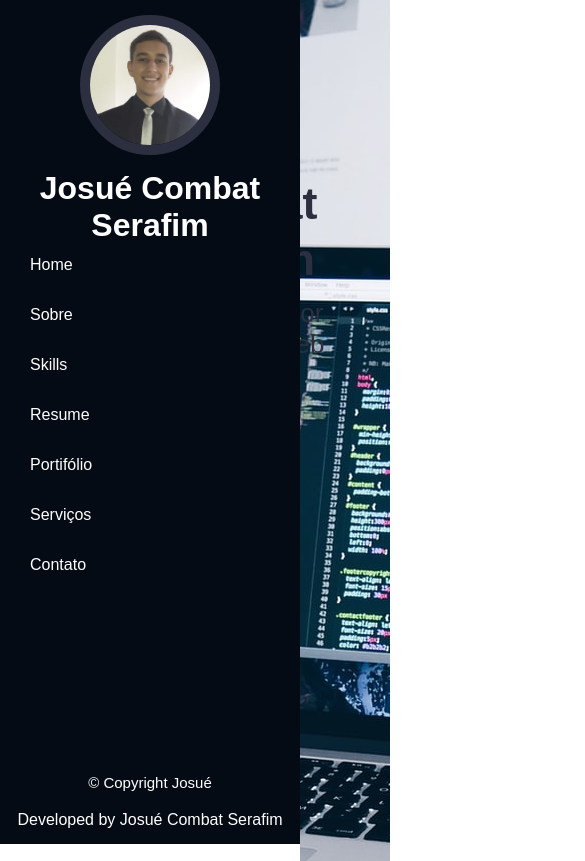
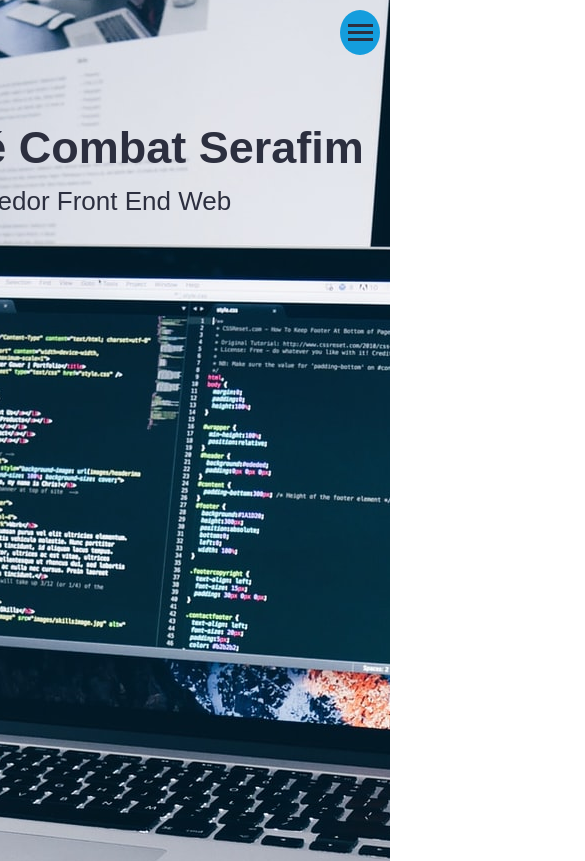
Before and after one commit to JosueCombatSerafim/Biography, a plain HTML site: page index.html in a window 390 px wide. Shown: the top 861 px of the page, 585 px wide, since content can reach past the window. Drawn offline with nearby package versions, Linux system fonts and the light colour scheme.

Commit message:
feat: add button to open and close the menu on mobile and tablet

```diff
--- a/css/style.scss
+++ b/css/style.scss
@@ -7,6 +7,10 @@
 body {
   width: 100%;
   height: 100vh;
+}
+
+#open_menu {
+  display: none;
 }
 
 #header {
@@ -21,6 +25,8 @@ body {
   padding: 0 15px;
   background: #040b14;
   overflow-y: auto;
+
+  transition: all ease-in-out 1s;
 
   #profile {
     &_photo {
@@ -67,6 +73,8 @@ body {
 }
 
 #banner {
+  transition: all ease-in-out 1s;
+
   height: 900px;
   margin-left: 300px;
   background: url(../arquivos/img/banner_principal.jpg) no-repeat center;
@@ -122,6 +130,8 @@ body {
 
 #main {
   margin-left: 300px;
+
+  transition: all ease-in-out 1s;
 
   .sections {
     padding: 60px 20px;
@@ -295,6 +305,8 @@ body {
   background: #040b14;
   overflow-y: auto;
 
+  transition: all ease-in-out 1s;
+
   color: #fff;
 
   display: flex;
@@ -314,3 +326,52 @@ body {
     font-weight: normal;
   }
 }
+
+@media screen and (max-width: 1200px) {
+  #open_menu {
+    display: block;
+    position: fixed;
+    top: 10px;
+    right: 10px;
+
+    &--button {
+      background: #149ddd;
+      border: none;
+      border-radius: 50%;
+
+      width: 40px;
+      padding: 10px 0;
+
+      &:active {
+        background: #2c2f3f;
+
+        .open_menu-icon {
+          background: #149ddd;
+        }
+      }
+
+      .open_menu-icon {
+        width: 25px;
+        height: 3px;
+        background: #2c2f3f;
+        margin: 4px auto;
+      }
+    }
+
+    &--checkbox {
+      display: none;
+    }
+  }
+
+  #header,
+  #footer {
+    transform: translateX(-110%);
+    transition: all ease-in-out 1s;
+  }
+
+  #banner,
+  #main {
+    margin-left: 0;
+    transition: all ease-in-out 1s;
+  }
+}
--- a/index.html
+++ b/index.html
@@ -10,6 +10,21 @@
     <title>Byoghraphy</title>
 </head>
 <body>
+
+    <!-- MENU BUTTON -->
+
+    <div id="open_menu">
+        <label for="open_menu--checkbox" >
+            <div id="open_menu--button">
+                <div class="open_menu-icon"></div>
+                <div class="open_menu-icon"></div>
+                <div class="open_menu-icon"></div>
+            </div>
+        </label>
+        <input type="checkbox" id="open_menu--checkbox">
+        </input>
+    </div>
+
 
     <!-- HEADER -->
 
@@ -61,7 +76,6 @@
             <h1 id="banner_content--title">Josué Combat Serafim</h1>
             <p id="banner_content--paragraph">Desenvolvedor Front End Web</p>
         </div>
-
     </section>
 
     <!-- MAIN -->
--- a/js/index.js
+++ b/js/index.js
@@ -1,3 +1,5 @@
+// Anchor links
+
 var $doc = $("html, body");
 $(".navbar_list--link").click(function () {
   $doc.animate(
@@ -8,3 +10,21 @@ $(".navbar_list--link").click(function () {
   );
   return false;
 });
+
+//
+//
+// Open and Close menu - Mobile and Tablet
+
+var checkbox_menu = document.getElementById("open_menu--checkbox");
+var header = document.getElementById("header");
+var footer = document.getElementById("footer");
+
+checkbox_menu.onclick = function () {
+  if (checkbox_menu.checked) {
+    header.style.transform = "translateX(0)";
+    footer.style.transform = "translateX(0)";
+  } else {
+    header.style.transform = "translateX(-110%)";
+    footer.style.transform = "translateX(-110%)";
+  }
+};
```
Also changed, not shown: css/style.css, 1 other file.
